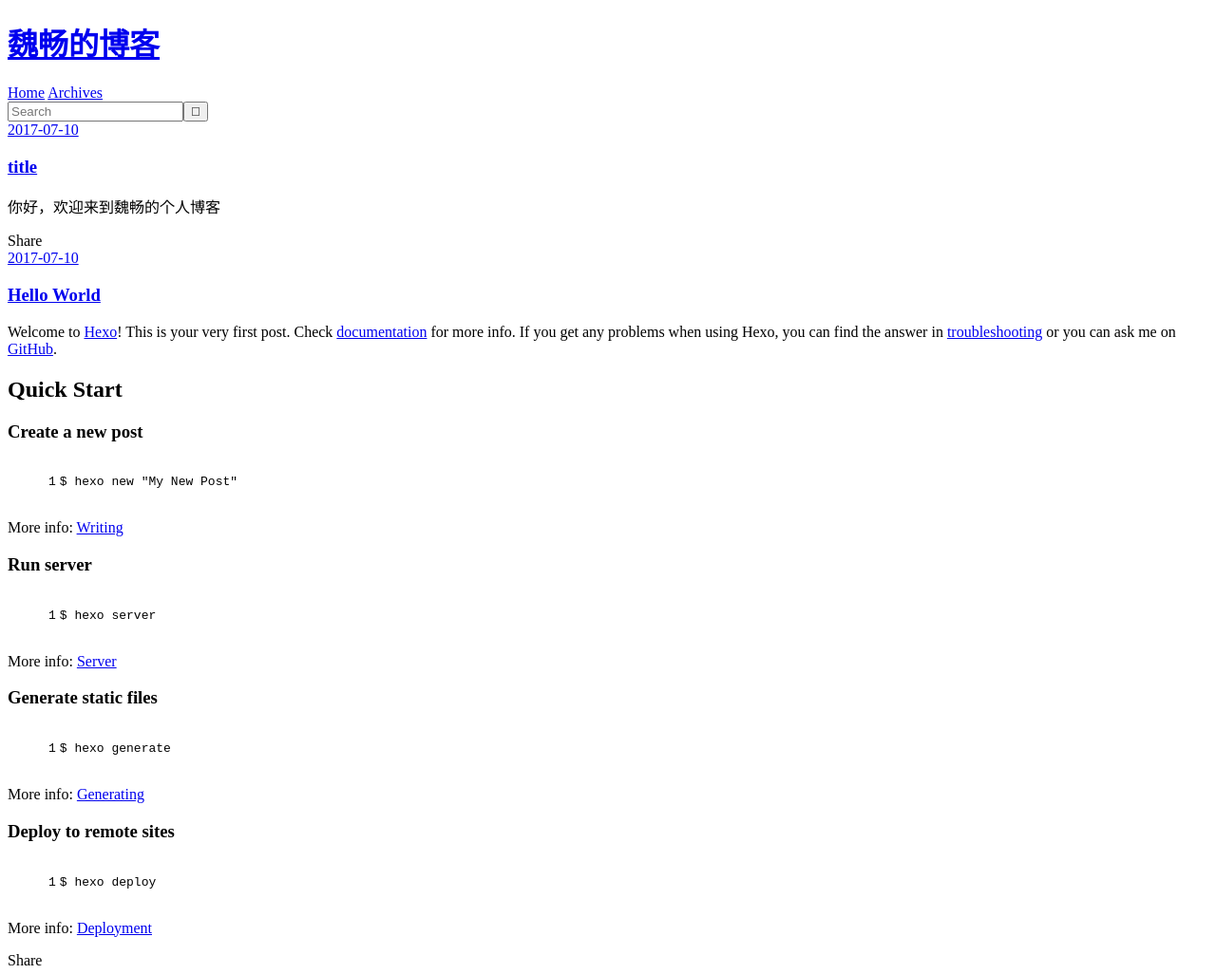
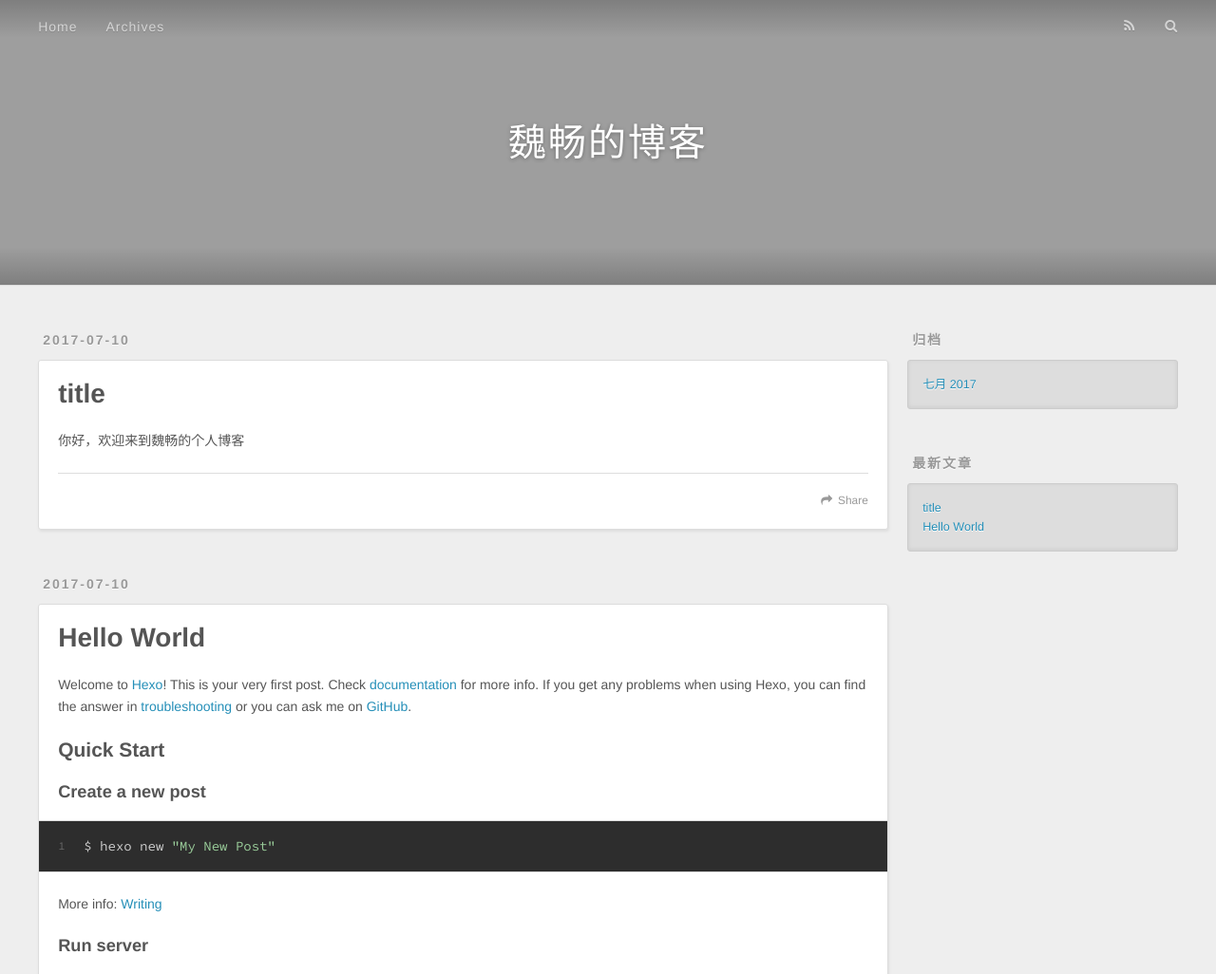
Before and after one commit to weichangit/weichangit.github.com, a plain HTML site: page index.html in a window 1280 px wide. Shown: the top 1026 px of the page at 95% size. Drawn offline with nearby package versions, Linux system fonts and the light colour scheme; the site is published under a folder, as on GitHub Pages, so addresses that start at the root find nothing.

Commit message:
Site updated: 2017-07-11 10:03:00

```diff
--- a/index.html
+++ b/index.html
@@ -20,7 +20,7 @@
 
     <link href="//fonts.googleapis.com/css?family=Source+Code+Pro" rel="stylesheet" type="text/css">
 
-  <link rel="stylesheet" href="/css/style.css">
+  <link rel="stylesheet" href="css/style.css">
 
 
 </head>
@@ -210,11 +210,11 @@
 <script src="//ajax.googleapis.com/ajax/libs/jquery/2.0.3/jquery.min.js"></script>
 
 
-  <link rel="stylesheet" href="/fancybox/jquery.fancybox.css">
-  <script src="/fancybox/jquery.fancybox.pack.js"></script>
+  <link rel="stylesheet" href="fancybox/jquery.fancybox.css">
+  <script src="fancybox/jquery.fancybox.pack.js"></script>
 
 
-<script src="/js/script.js"></script>
+<script src="js/script.js"></script>
 
   </div>
 </body>
```
